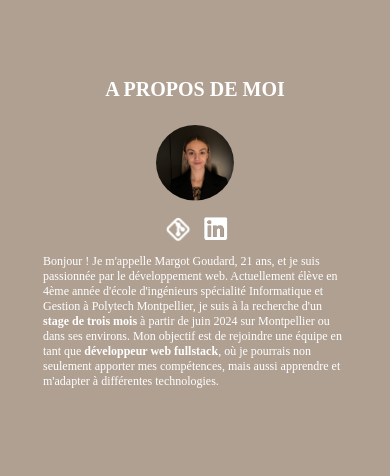
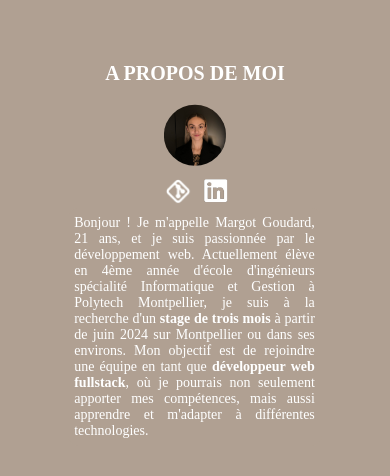
Before and after one commit to margotgoudard/Portfolio, an Angular app: page /profil in a window 390 px wide. Shown: the top 476 px of the page. Built offline with nearby package versions, Linux system fonts and the light colour scheme.

Commit message:
responsive2

```diff
--- a/src/app/components/accueil/accueil.component.scss
+++ b/src/app/components/accueil/accueil.component.scss
@@ -33,7 +33,7 @@ $color-principal: #b0a092;
   }
   @media (max-width: 600px) {
     margin-left: 20%;
-    margin-top: 50%;
+    margin-top: 52%;
     font-size: 40px;
   }
 }
--- a/src/app/components/competences/competences.component.scss
+++ b/src/app/components/competences/competences.component.scss
@@ -6,6 +6,9 @@ h2 {
     padding: 10px;
     font-size: 15px;
     margin: 0;
+    @media (max-width: 600px) {
+        font-size : 13px
+    }
 }
 div {
     background-color: #fff;
@@ -17,6 +20,9 @@ div {
     opacity: 0;
     animation: fadeIn 0.5s ease-in forwards;
     animation-delay: 0.4s;
+    @media (max-width: 600px) {
+        width : 60%
+    }
 }
 ul {
     text-align: center;
@@ -33,6 +39,9 @@ li {
     background-color: #f9f9f9;
     color: #333;
     font-size: 14px;
+    @media (max-width: 600px) {
+        font-size : 12px
+    }
 }
 
 li:last-child {
--- a/src/app/components/contact/contact.component.scss
+++ b/src/app/components/contact/contact.component.scss
@@ -4,11 +4,13 @@
     display: flex;
     align-items: center;
     justify-content: center;
+    margin: auto;
 }
 
 .contact-container {
-    width: 40%;
+    width: 50%;
     padding: 20px;
+    margin: auto;
     background-color: #f9f9f9;
     border-radius: 8px;
     border: 1px solid black;
@@ -33,6 +35,7 @@
     color:  #b0a092;
     text-decoration: none;
     transition: color 0.2s ease-in-out;
+    word-wrap: break-word;
 }
 
 .contact-container a:hover, .contact-container a:active {
@@ -57,7 +60,8 @@
 @media (max-width: 600px) {
     .contact-container {
         margin-top: 5%; /* Réduction de la marge supérieure */
-        padding: 10px; /* Ajustement du padding */
+        padding: 10px;
+        font-size: 14px;
     }
 
     .contact-container h2, .contact-container p, .contact-container ul, .contact-container a {
@@ -68,3 +72,10 @@
         padding: 5px 10px; /* Ajustement du padding du bouton */
     }
 }
+
+h2 {
+    font-size: 18px;
+    @media (max-width: 600px) {
+        font-size : 16px
+    }
+}
--- a/src/app/components/education/education.component.html
+++ b/src/app/components/education/education.component.html
@@ -3,7 +3,7 @@
     <div class="cercles-container">
     <div class="montpellier">
         <b>4ème Année <br>  Ecole d'ingénieurs <br> Informatique et Gestion </b> <br>
-        Ecole Polytechnique Universitaire <br> Universitaire Montpellier <br>
+        Ecole Polytechnique <br> Universitaire Montpellier <br>
         2023-2024
     </div>
     <div class="ecole">
--- a/src/app/components/education/education.component.scss
+++ b/src/app/components/education/education.component.scss
@@ -10,11 +10,13 @@
     justify-content: center;
     align-items: center;
     flex-wrap: wrap;
+    margin: auto;
     opacity: 0;
     animation: fadeIn 0.5s ease-in forwards;
     animation-delay: 0.4s;
     @media (max-width: 600px) {
         margin-top: 0%;
+        width : 79%
     }
 }
 
--- a/src/app/components/experience/experience.component.scss
+++ b/src/app/components/experience/experience.component.scss
@@ -3,10 +3,14 @@
   position: relative;
   display: flex;
   justify-content: center;
-  margin-top: 10%;
+  padding-top: 10%;
+  margin: auto;
   opacity: 0;
   animation: fadeIn 0.5s ease-in forwards;
   animation-delay: 0.4s;
+  @media (max-width: 600px) {
+    width : 80%
+}
 }
 
 .timeline {
@@ -79,8 +83,17 @@
   width: auto; /* S'assure que la largeur est automatiquement ajustée */
 }
 
-@media (max-width: 768px) {
-  .timeline-item {
-    width: 80%; /* Ajustement pour les petits écrans */
-  }
+h2 {
+  font-size: 16px;
+  @media (max-width: 600px) {
+    font-size : 14px
 }
+}
+
+p {
+  font-size: 16px;
+  @media (max-width: 600px) {
+    font-size : 14px
+}
+
+}
--- a/src/app/components/profil/profil.component.scss
+++ b/src/app/components/profil/profil.component.scss
@@ -1,10 +1,17 @@
-  .section1 {
-    width: 100%; /* La section prend l'intégralité de la largeur de l'écran */
-    height: 100vh; /* La section prend toute la hauteur de la fenêtre de visualisation */
+  .composant-profil {
+    width: 100%;
+    height: 100vh;
     background-color: #b0a092;
     @media (max-width: 600px) {
 	    height : 100vh;
       }
+}
+
+.section1 {
+  margin: auto;
+  @media (max-width: 600px) {
+    width: 80%;
+    }
 }
 
 h1 {
@@ -76,9 +83,11 @@ h1 {
   opacity: 0;
   animation: fadeIn 0.5s ease-in forwards;
   animation-delay: 0.4s;
+  text-align: justify;
+
     padding-left: 20px;
     @media (max-width: 600px) {
-        font-size: 12px;
+        font-size: 14px;
         padding-left : 4px
       }
 
@@ -108,9 +117,11 @@ h1 {
     width: 80%;
     margin-top: 10%;
     font-size: 18px;
+    text-align: justify;
     @media (max-width: 600px) {
-        font-size: 14px;
+        font-size: 16px;
         padding-right: 10px;
+        width: 70%;
       }
 }
 
@@ -158,6 +169,6 @@ img[alt="photo"] {
 
 @media (max-width: 600px) {
   .image {
-     min-width: 50%; /* Ajuste la largeur à 50% pour les petits écrans */
+     min-width: 80%; /* Ajuste la largeur à 50% pour les petits écrans */
   }
 }
--- a/src/app/components/projet/projet.component.scss
+++ b/src/app/components/projet/projet.component.scss
@@ -55,6 +55,9 @@
     opacity: 0;
     animation: fadeIn 0.5s ease-in forwards;
     animation-delay: 0.4s;
+      @media (max-width: 600px) {
+        width:70%
+    }
 }
 
   a:link, a:visited {
```
